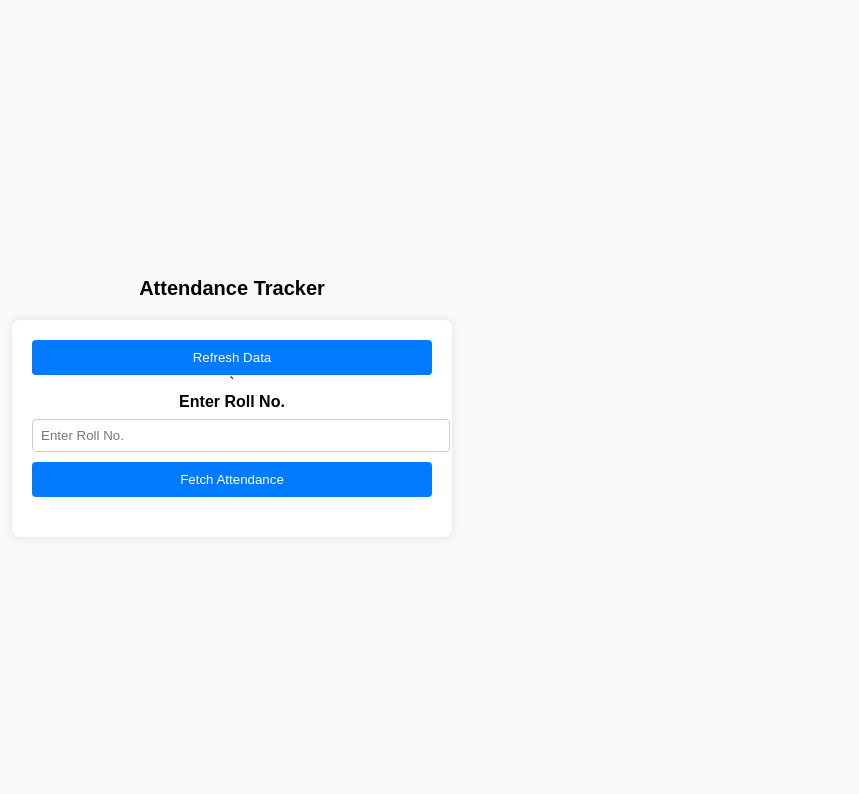
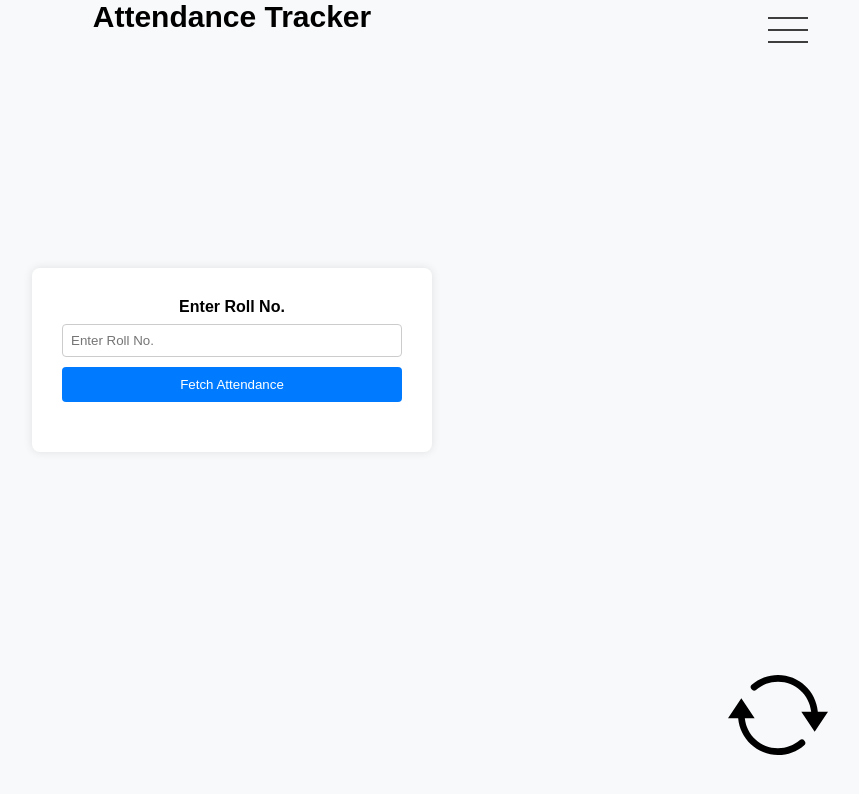
Before and after one commit to TheVivekYadav/Live-Attendance, a plain HTML site: page index.html in a window 1280 px wide. Shown: the whole page, without its empty margins (408-1267 px from the left). Drawn offline with nearby package versions, Linux system fonts and the light colour scheme; no server answers.

Commit message:
Frontend modified

```diff
--- a/index.html
+++ b/index.html
@@ -9,9 +9,25 @@
 </head>
 <body>
                     <h1>Attendance Tracker</h1>
+            <div id="hamburger" class="hamburger">
+     <svg xmlns="http://www.w3.org/2000/svg" x="0px" y="0px" height=40px width=40px viewBox="0 0 50 50">
+<path d="M 0 9 L 0 11 L 50 11 L 50 9 Z M 0 24 L 0 26 L 50 26 L 50 24 Z M 0 39 L 0 41 L 50 41 L 50 39 Z"></path>
+</svg>
+            </div>
+
+            <div id="refresh">
+<svg xmlns="http://www.w3.org/2000/svg" x="0px" y="0px" width="100" height="100" viewBox="0 0 30 30">
+<path d="M 15 3 C 12.031398 3 9.3028202 4.0834384 7.2070312 5.875 A 1.0001 1.0001 0 1 0 8.5058594 7.3945312 C 10.25407 5.9000929 12.516602 5 15 5 C 20.19656 5 24.450989 8.9379267 24.951172 14 L 22 14 L 26 20 L 30 14 L 26.949219 14 C 26.437925 7.8516588 21.277839 3 15 3 z M 4 10 L 0 16 L 3.0507812 16 C 3.562075 22.148341 8.7221607 27 15 27 C 17.968602 27 20.69718 25.916562 22.792969 24.125 A 1.0001 1.0001 0 1 0 21.494141 22.605469 C 19.74593 24.099907 17.483398 25 15 25 C 9.80344 25 5.5490109 21.062074 5.0488281 16 L 8 16 L 4 10 z"></path>
+                </svg>
+                </div>
+
+
         <div class="container">
-              <div id="refresh"><button>Refresh Data</button></div>`
-            <div style="
+
+
+            <div id="main">
+
+                <div style="
     position: absolute;
     top: 0;
     left: 0;
@@ -22,15 +38,13 @@
             </table>
         </div>
 
-
-
         <!-- Form to enter Roll Number -->
         <form id="attendance-form">
             <label for="rollno">Enter Roll No.</label>
             <input type="text" id="rollno" placeholder="Enter Roll No." required>
             <button type="submit">Fetch Attendance</button>
         </form>
-
+        </div>
         <!-- Table to display attendance data -->
         <div id="output" class="hidden">
             <h2>Student Attendance</h2>
--- a/script.js
+++ b/script.js
@@ -52,7 +52,7 @@ document.addEventListener("DOMContentLoaded", function () {
                 }
                 tableBody.innerHTML += row;
             });
-
+            document.getElementById("main").classList.toggle("hidden");
             // Get attendance percentage and enable/disable button
             let percentage = parseFloat(found["Percentage"]);
             const button = document.getElementById("generateAdmitCard");
@@ -74,4 +74,9 @@ document.addEventListener("DOMContentLoaded", function () {
     function generateAmitCard() {
         alert("Admit Card Generated Successfully!");
     }
+
+    let hamburger = document.getElementById("hamburger");
+    hamburger.addEventListener("click", ()=>{
+       document.getElementById("main").classList.toggle("hidden");
+    });
 });
--- a/style.css
+++ /dev/null
@@ -1,90 +0,0 @@
-body {
-    font-family: Arial, sans-serif;
-    background-color: #f8f9fa;
-    display: felx;
-    flex-direction:column;
-    align-items:center;
-    justify-content:center;
-    height: 100vh;
-    margin: 0;
-    position: relative;
-}
-
-.container {
-    background: white;
-    padding: 20px;
-    border-radius: 8px;
-    box-shadow: 0px 0px 10px rgba(0, 0, 0, 0.1);
-    text-align: center;
-    width: 400px;
-}
-
-h1 {
-    font-size: 20px;
-    position:absolute;
-top:0;
-    margin-bottom: 20px;
-}
-
-form {
-    margin-bottom: 20px;
-}
-
-label {
-    display: block;
-    margin-bottom: 8px;
-    font-weight: bold;
-}
-
-input {
-    width: 100%;
-    padding: 8px;
-    margin-bottom: 10px;
-    border: 1px solid #ccc;
-    border-radius: 4px;
-}
-
-button {
-    width: 100%;
-    background-color: #007bff;
-    color: white;
-    padding: 10px;
-    border: none;
-    border-radius: 4px;
-    cursor: pointer;
-}
-
-button:hover {
-    background-color: #0056b3;
-}
-
-.hidden {
-    display: none;
-}
-
-table {
-    width: 100%;
-    border-collapse: collapse;
-    margin-top: 10px;
-}
-
-table, th, td {
-    border: 1px solid #ddd;
-}
-
-th, td {
-    padding: 8px;
-    text-align: left;
-}
-
-th {
-    background-color: #007bff;
-    color: white;
-}
-
-#first-row{
-	outline: 2px solid red;
-	position: absolute;
-	top: 10px;
-	left: 10px;
-}
--- a/styles.css
+++ b/styles.css
@@ -1,17 +1,32 @@
+*{
+margin:0px;
+    padding: 0px;
+    box-sizing: border-box;
+}
+
+html{
+    display: flex;
+    justify-content: center;
+    align-items: center;
+
+}
+
 body {
     font-family: Arial, sans-serif;
     background-color: #f8f9fa;
-    display: flex;
-    align-items: center;
-    flex-direction:column;
-    justify-content: center;
-    height: 100vh;
+    height: 90vh;
     margin: 0;
+    position: relative;
+    width: 90vw;
 }
 
 .container {
+    position: absolute;
+    top: 50%;
+    left: 50%;
+    transform: translate(-50%, -50%);
     background: white;
-    padding: 20px;
+    padding: 30px;
     border-radius: 8px;
     box-shadow: 0px 0px 10px rgba(0, 0, 0, 0.1);
     text-align: center;
@@ -19,7 +34,11 @@ body {
 }
 
 h1 {
-    font-size: 20px;
+    position: absolute;
+    top: 25px;
+    left: 50%;
+    transform: translate(-50%, -25px);
+    font-size: 30px;
     margin-bottom: 20px;
 }
 
@@ -78,3 +97,17 @@ th {
     background-color: #007bff;
     color: white;
 }
+
+#hamburger{
+    position: absolute;
+    top: 10px;
+    right: 0px;
+}
+
+#refresh{
+    width: 20px;
+    height: 20px;
+    position: absolute;
+    bottom: 35px;
+    right: 60px;
+}
```
